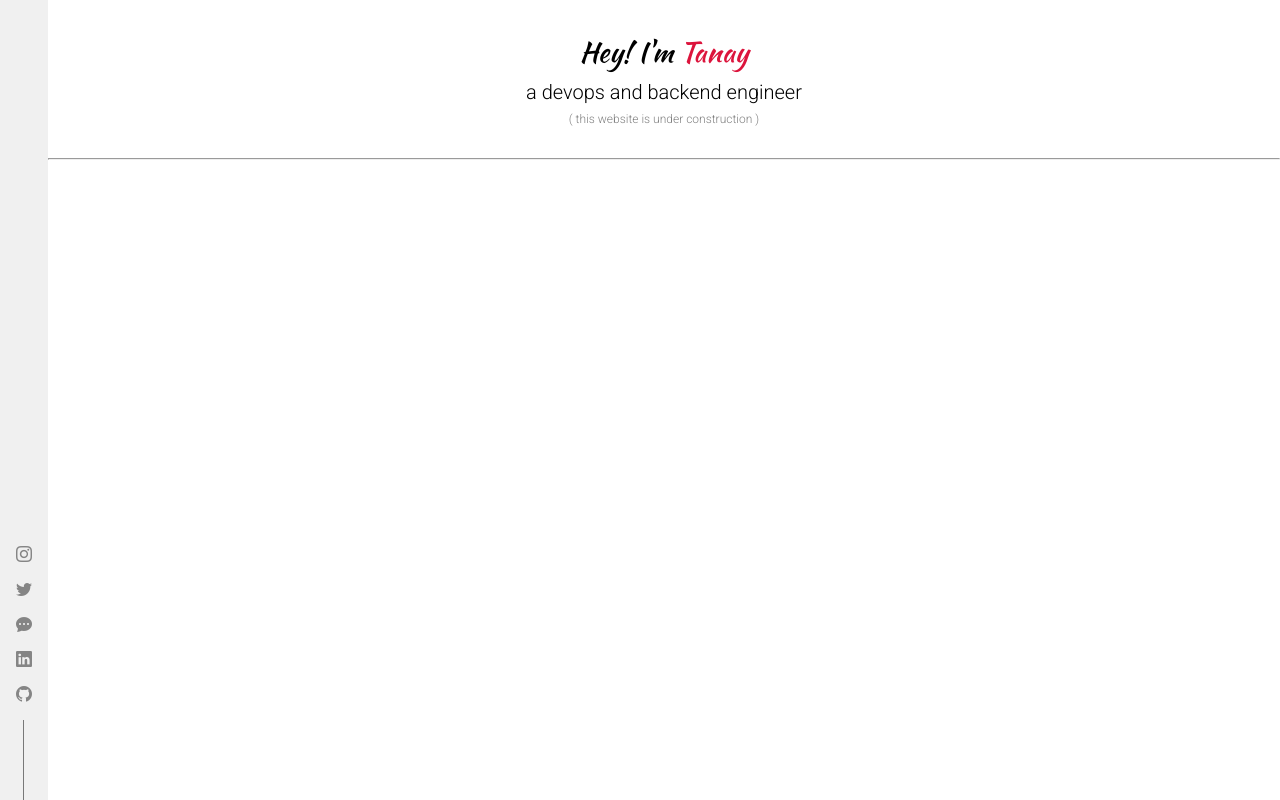
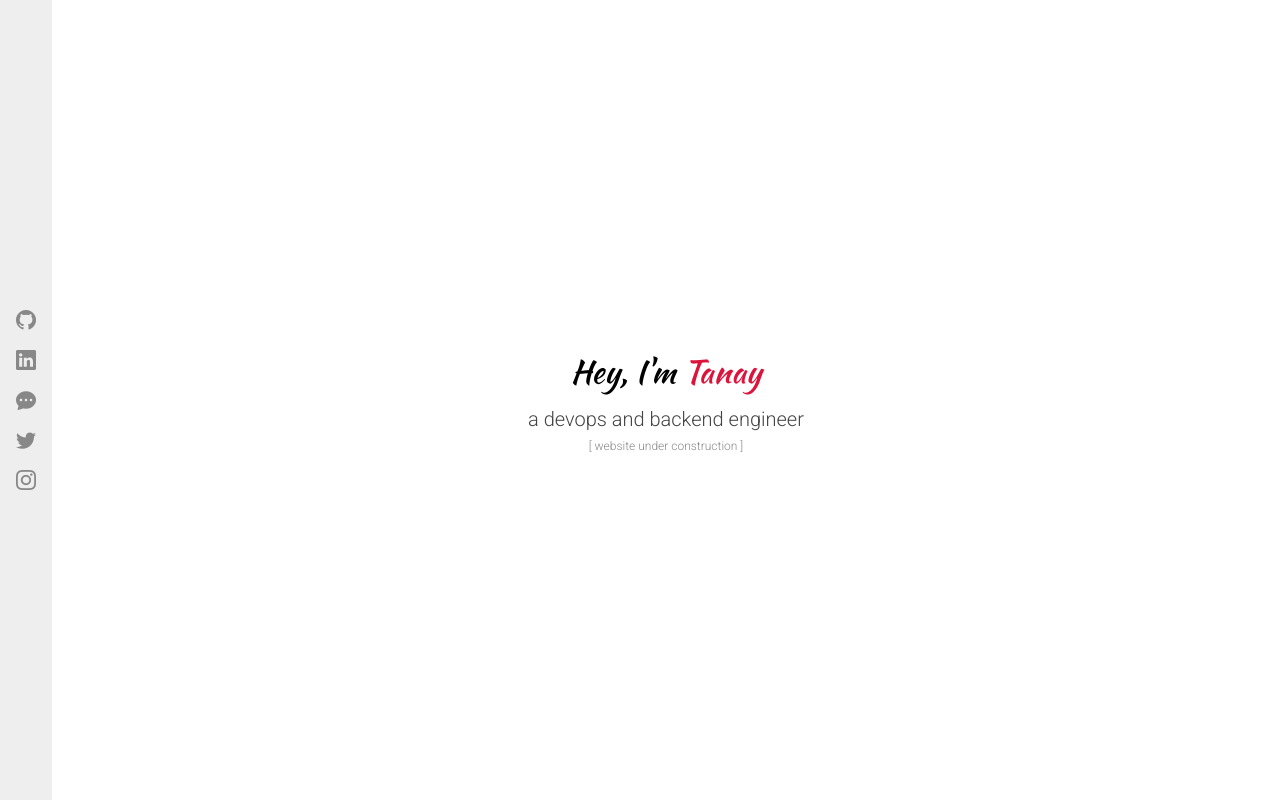
Before and after one commit to tanayhub/tanayhub.github.io, a plain HTML site: page index.html in a window 1280 px wide. Drawn offline with nearby package versions, Linux system fonts and the light colour scheme.

Commit message:
refactor website

```diff
--- a/assets/css/index.css
+++ /dev/null
@@ -1,86 +0,0 @@
-body {
-    font-family: "Roboto", sans-serif;
-}
-
-#sidebar {
-    position: fixed;
-    left: 0;
-    bottom: 0;
-    height: 100%;
-    background-color: #f0f0f0;
-    display: flex;
-    flex-direction: column-reverse;
-    align-items: center;
-}
-
-#sidebar hr {
-    border: 0;
-    margin: 0;
-    left: -1px;
-    opacity: 0.5;
-    height: 5rem;
-    position: relative;
-    border-left: 1px solid black;
-}
-
-#sidebar .socials {
-    flex-direction: column-reverse;
-}
-
-.socials {
-    display: flex;
-}
-
-.socials a {
-    opacity: 0.5;
-    color: #1c1c1c;
-    margin: 0rem 1rem 1rem 1rem;
-}
-
-.socials a:hover {
-    opacity: 1;
-    animation: focus 0.5s;
-}
-
-@keyframes focus {
-    0% {
-        opacity: 0.5;
-    }
-    100% {
-        opacity: 1;
-    }
-}
-
-#canvas {
-    margin: 0rem 0rem 0rem 3rem;
-}
-
-.heading {
-    font-size: 1.75rem;
-    margin-bottom: 0.5rem;
-    font-family: "Kaushan Script", cursive;
-}
-
-.sub-heading {
-    font-size: 1.25rem;
-    margin-bottom: 0.5rem;
-}
-
-.font-light {
-    font-weight: 300;
-}
-
-.crimson {
-    color: #dc143c;
-}
-
-#home {
-    margin: 2rem;
-    text-align: center;
-}
-
-.sub-text {
-    color: grey;
-    font-weight: 300;
-    font-size: 0.75rem;
-}
--- /dev/null
+++ b/assets/javascript/populate/socials.js
@@ -0,0 +1,22 @@
+const socialList = document.createElement("div");
+const socials = [
+  { icon: "bi-github", source: "https://github.com/tanayhub" },
+  { icon: "bi-linkedin", source: "https://linkedin.com/in/tanayhub" },
+  { icon: "bi-chat-dots-fill", source: "mailto:contact@tanayhub.com" },
+  { icon: "bi-twitter", source: "https://twitter.com/tanayhub" },
+  { icon: "bi-instagram", source: "https://instagram.com/tanayhub" },
+];
+for (const social of socials) {
+  const socialIcon = document.createElement("i");
+  socialIcon.className = social.icon;
+
+  const socialLink = document.createElement("a");
+  socialLink.href = social.source;
+  socialLink.appendChild(socialIcon);
+
+  const socialItem = document.createElement("span");
+  socialItem.appendChild(socialLink);
+
+  socialList.appendChild(socialItem);
+}
+document.getElementById("socials").appendChild(socialList);
--- /dev/null
+++ b/assets/styles/index.css
@@ -0,0 +1,94 @@
+body {
+  margin: 0;
+  padding: 0;
+  max-width: 100vw;
+  overflow-x: hidden;
+  font-family: "Roboto", sans-serif;
+}
+
+#home {
+  width: 100%;
+  height: 100vh;
+  display: flex;
+  position: relative;
+}
+
+#home > .content {
+  flex-grow: 1;
+  display: flex;
+  text-align: center;
+  align-items: center;
+  justify-content: center;
+}
+
+.heading {
+  font-size: 2rem;
+  margin-bottom: 0.75rem;
+  font-family: "Kaushan Script", cursive;
+}
+
+.heading > span {
+  color: #dc143c;
+}
+
+.sub-heading {
+  color: #444444;
+  font-weight: 300;
+  font-size: 1.25rem;
+  margin-bottom: 0.5rem;
+}
+
+.sub-text {
+  color: #888888;
+  font-weight: 300;
+  font-size: 0.75rem;
+}
+
+#socials {
+  display: flex;
+  align-items: center;
+  justify-content: center;
+  background-color: #eeeeee;
+}
+
+#socials > div {
+  display: flex;
+  flex-direction: column;
+}
+
+#socials > div > span {
+  padding: 0.5rem 1rem;
+  font-size: 1.25rem;
+  list-style: none;
+}
+
+#socials > div > span > a {
+  color: #888888;
+  text-decoration: none;
+}
+
+#socials > div > span > a:hover {
+  color: #2c2c2c;
+  animation: focus 0.5s;
+}
+
+@keyframes focus {
+  0% {
+    color: #888888;
+  }
+  100% {
+    color: #2c2c2c;
+  }
+}
+
+@media screen and (max-width: 600px) {
+  #home {
+    flex-direction: column-reverse;
+  }
+  #socials > div {
+    flex-direction: row;
+  }
+  #socials > div > span {
+    padding: 1rem 0.5rem;
+  }
+}
--- a/index.html
+++ b/index.html
@@ -4,57 +4,40 @@
     <meta charset="UTF-8" />
     <meta http-equiv="X-UA-Compatible" content="IE=edge" />
     <meta name="viewport" content="width=device-width, initial-scale=1.0" />
-        <meta name="keywords" content="tanay,tanay ghirnikar,portfolio,developer,engineer" />
-        <title>Tanay Ghirnikar | Portfolio</title>
+    <meta name="keywords" content="tanay,tanay ghirnikar,portfolio" />
+    <title>Tanay Ghirnikar</title>
 
-        <link
-            as="style"
-            rel="preload"
-            href="./assets/css/index.css"
-            onload="this.onload=null;this.rel='stylesheet'"
-        />
+    <link rel="stylesheet" href="./assets/styles/index.css" />
 
     <link rel="preconnect" href="https://fonts.googleapis.com" />
     <link rel="preconnect" href="https://fonts.gstatic.com" crossorigin />
     <link
-            as="style"
-            rel="preload"
-            onload="this.onload=null;this.rel='stylesheet'"
+      rel="stylesheet"
       href="https://fonts.googleapis.com/css2?family=Roboto:wght@100;300;400;500;700&display=swap"
     />
     <link
-            as="style"
-            rel="preload"
-            onload="this.onload=null;this.rel='stylesheet'"
+      rel="stylesheet"
       href="https://fonts.googleapis.com/css2?family=Kaushan+Script&display=swap"
     />
 
     <link
-            as="style"
-            rel="preload"
-            onload="this.onload=null;this.rel='stylesheet'"
+      rel="stylesheet"
       href="https://cdn.jsdelivr.net/npm/bootstrap-icons@1.8.1/font/bootstrap-icons.css"
     />
   </head>
-    <body style="margin: 0">
+  <body>
     <noscript>You need enable javascript</noscript>
-        <section id="sidebar">
-            <hr />
-            <div class="socials">
-                <a href="https://github.com/tanayhub"><i class="bi-github"></i></a>
-                <a href="https://linkedin.com/in/tanayhub"><i class="bi-linkedin"></i></a>
-                <a href="mailto:tanay.ghirnikar@tanayhub.com"><i class="bi-chat-dots-fill"></i></a>
-                <a href="https://twitter.com/tanayhub"><i class="bi-twitter"></i></a>
-                <a href="https://instagram.com/tanayhub"><i class="bi-instagram"></i></a>
+    <section id="home">
+      <div id="socials"></div>
+      <div class="content">
+        <div>
+          <div class="heading">Hey, I'm <span>Tanay</span></div>
+          <div class="sub-heading">a devops and backend engineer</div>
+          <div class="sub-text">[ website under construction ]</div>
+        </div>
       </div>
     </section>
-        <section id="canvas">
-            <div id="home">
-                <div class="heading">Hey! I'm <span class="crimson">Tanay</span></div>
-                <div class="sub-heading font-light">a devops and backend engineer</div>
-                <div class="sub-text">( this website is under construction )</div>
-            </div>
-            <hr />
-        </section>
+
+    <script src="./assets/javascript/populate/socials.js"></script>
   </body>
 </html>
```
Lines whose indentation alone changed are shown as unchanged.
